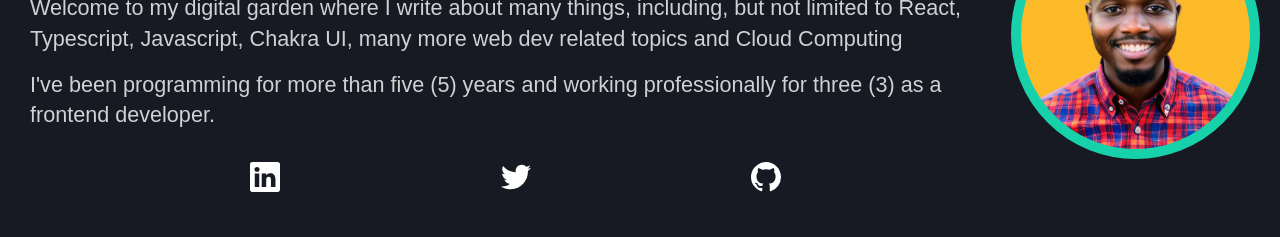
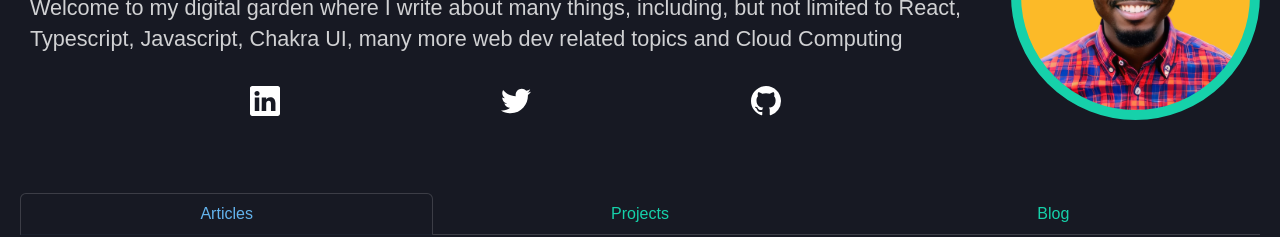
Before and after one commit to daveclinton/smallfeature, a React (Vite) app: page / in a window 1280 px wide. Shown: the part 261-498 px from the top of the page. Built offline with nearby package versions, Linux system fonts and the light colour scheme; no server answers; a web font is replaced by a local one.

Commit message:
feat: Add hero section

```diff
--- a/src/components/Hero.tsx
+++ b/src/components/Hero.tsx
@@ -35,15 +35,12 @@ const Hero: React.FC = () => {
           >
             Software and Web Developer | Frontend Developer | Technical Author
           </Text>
-          <Text mb="1rem" textStyle="h3">
+          <Text mb="2rem" textStyle="h3">
             Welcome to my digital garden where I write about many things,
             including, but not limited to React, Typescript, Javascript, Chakra
             UI, many more web dev related topics and Cloud Computing
           </Text>
-          <Text mb="2rem" textStyle="h3">
-            I've been programming for more than five (5) years and working
-            professionally for three (3) as a frontend developer.
-          </Text>
+
           <Links />
         </Flex>
         <Center>
```
